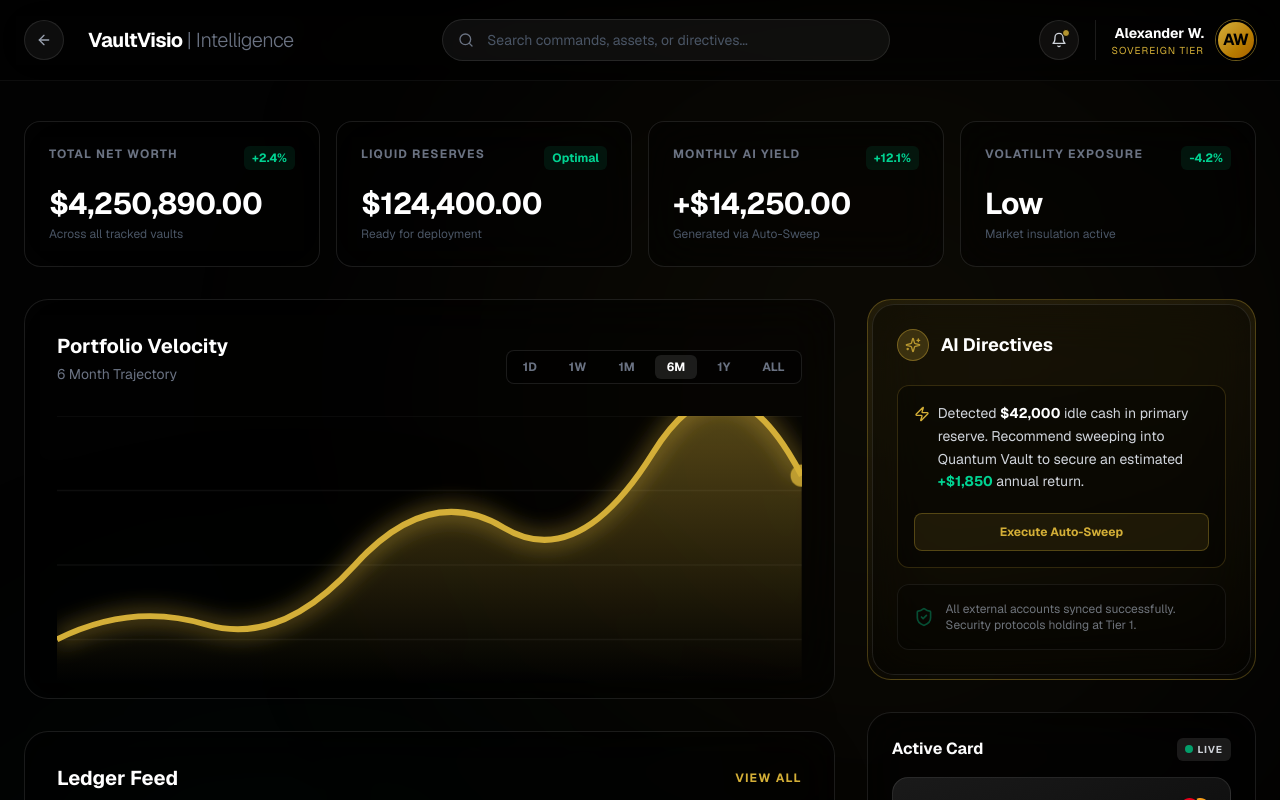
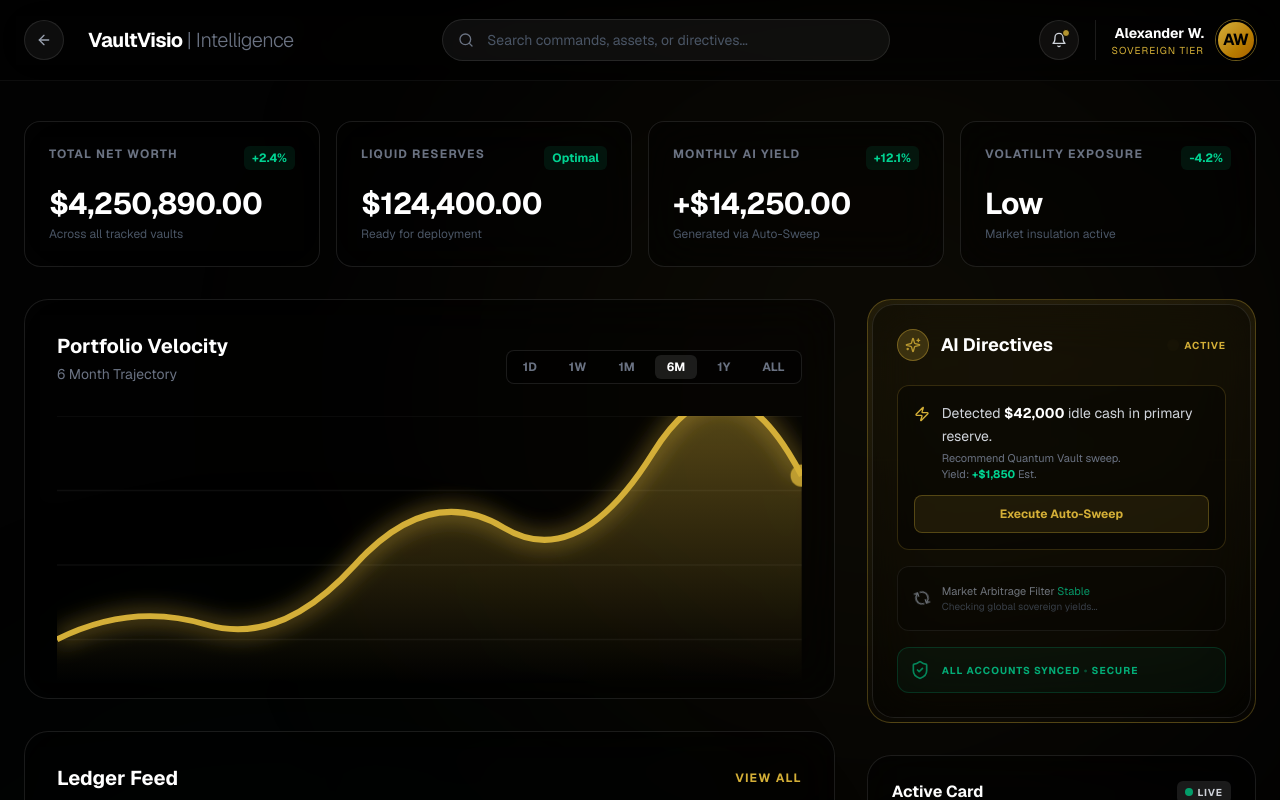
Before and after one commit to lordradez23/VaultVisio, a Next.js app: page /dashboard in a window 1280 px wide. Shown: the top 800 px of the page. Built offline with nearby package versions, Linux system fonts and the light colour scheme.

Commit message:
Enhance AI Directives, fix build type errors, and optimize animations

```diff
--- a/src/app/dashboard/page.tsx
+++ b/src/app/dashboard/page.tsx
@@ -158,30 +158,55 @@ export default function Dashboard() {
             {/* AI Directives */}
             <div className="border border-gold/30 rounded-3xl p-1 bg-gradient-to-b from-gold/10 to-transparent relative overflow-hidden group">
               <div className="absolute inset-0 bg-gold/5 blur-2xl group-hover:bg-gold/10 transition-colors" />
+              {/* Dynamic Scanning Line */}
+              <div className="absolute top-0 left-0 w-full h-[2px] bg-gradient-to-r from-transparent via-gold/40 to-transparent animate-[scan_4s_linear_infinite]" />
+
               <div className="glass-dark rounded-[22px] p-6 h-full relative z-10 border border-white/5">
-                <div className="flex items-center gap-3 mb-6">
-                  <div className="w-8 h-8 rounded-full bg-gold/20 flex items-center justify-center border border-gold/40">
-                    <Sparkles className="w-4 h-4 text-gold animate-pulse" />
+                <div className="flex items-center justify-between mb-6">
+                  <div className="flex items-center gap-3">
+                    <div className="w-8 h-8 rounded-full bg-gold/20 flex items-center justify-center border border-gold/40">
+                      <Sparkles className="w-4 h-4 text-gold animate-pulse" />
+                    </div>
+                    <h2 className="text-white font-bold text-lg">AI Directives</h2>
                   </div>
-                  <h2 className="text-white font-bold text-lg">AI Directives</h2>
+                  <div className="flex items-center gap-2">
+                    <div className="w-1.5 h-1.5 rounded-full bg-gold animate-ping" />
+                    <span className="text-[10px] text-gold font-bold uppercase tracking-widest">Active</span>
+                  </div>
                 </div>
 
                 <div className="space-y-4">
-                  <div className="bg-black/40 border border-gold/20 rounded-xl p-4">
-                    <div className="flex gap-2 items-start mb-2">
+                  {/* Directive 1: Liquidity Sweep */}
+                  <div className="bg-black/40 border border-gold/20 rounded-xl p-4 hover:bg-black/60 transition-colors group/item">
+                    <div className="flex gap-3 items-start mb-3">
                        <Zap className="w-4 h-4 text-gold mt-1 flex-shrink-0" />
-                       <p className="text-sm text-gray-300 leading-relaxed">
-                         Detected <span className="text-white font-bold">$42,000</span> idle cash in primary reserve. Recommend sweeping into Quantum Vault to secure an estimated <span className="text-emerald-400 font-bold">+$1,850</span> annual return.
-                       </p>
+                       <div>
+                         <p className="text-sm text-gray-300 leading-relaxed">
+                           Detected <span className="text-white font-bold">$42,000</span> idle cash in primary reserve.
+                         </p>
+                         <p className="text-[11px] text-gray-500 mt-0.5">Recommend Quantum Vault sweep. <br/> Yield: <span className="text-emerald-400 font-bold">+$1,850</span> Est.</p>
+                       </div>
                     </div>
-                    <button className="w-full mt-3 py-2.5 rounded-lg bg-gold/10 hover:bg-gold/20 border border-gold/30 text-gold text-xs font-bold transition-colors">
+                    <button className="w-full py-2.5 rounded-lg bg-gold/10 hover:bg-gold/30 border border-gold/30 text-gold text-xs font-bold transition-all active:scale-[0.98]">
                       Execute Auto-Sweep
                     </button>
                   </div>
 
-                  <div className="bg-black/40 border border-white/10 rounded-xl p-4 opacity-70 hover:opacity-100 transition-opacity flex gap-3 items-center">
-                     <ShieldCheck className="w-8 h-8 text-emerald-400 opacity-50" />
-                     <p className="text-xs text-gray-400">All external accounts synced successfully. Security protocols holding at Tier 1.</p>
+                  {/* Directive 2: Portfolio Pulse */}
+                  <div className="bg-black/40 border border-white/10 rounded-xl p-4 opacity-70 hover:opacity-100 transition-opacity flex gap-3 items-center cursor-pointer">
+                     <RefreshCw className="w-4 h-4 text-gray-400 animate-spin-slow" />
+                     <div>
+                       <p className="text-[11px] text-gray-400">Market Arbitrage Filter <span className="text-emerald-400">Stable</span></p>
+                       <p className="text-[10px] text-gray-600">Checking global sovereign yields...</p>
+                     </div>
+                  </div>
+
+                  {/* Directive 3: Security Protocol */}
+                  <div className="bg-emerald-500/5 border border-emerald-500/20 rounded-xl p-3 flex gap-3 items-center">
+                     <ShieldCheck className="w-5 h-5 text-emerald-400 opacity-60" />
+                     <p className="text-[10px] text-emerald-400/80 font-bold uppercase tracking-widest">
+                       All accounts synced <span className="opacity-40">•</span> Secure
+                     </p>
                   </div>
                 </div>
               </div>
--- a/src/app/globals.css
+++ b/src/app/globals.css
@@ -18,6 +18,9 @@
   --color-emerald-light: var(--emerald-light);
   --font-sans: var(--font-geist-sans);
   --font-mono: var(--font-geist-mono);
+
+  --animate-scan: scan 4s linear infinite;
+  --animate-spin-slow: spin 8s linear infinite;
 }
 
 @media (prefers-color-scheme: dark) {
@@ -26,7 +29,6 @@
     --foreground: #f8f8f8;
   }
 }
-
 
 @layer utilities {
   .glass {
@@ -53,6 +55,13 @@
   }
 }
 
+@keyframes scan {
+  0% { transform: translateY(-100%); opacity: 0; }
+  10% { opacity: 1; }
+  90% { opacity: 1; }
+  100% { transform: translateY(400px); opacity: 0; }
+}
+
 html {
   scroll-behavior: smooth;
 }
```
